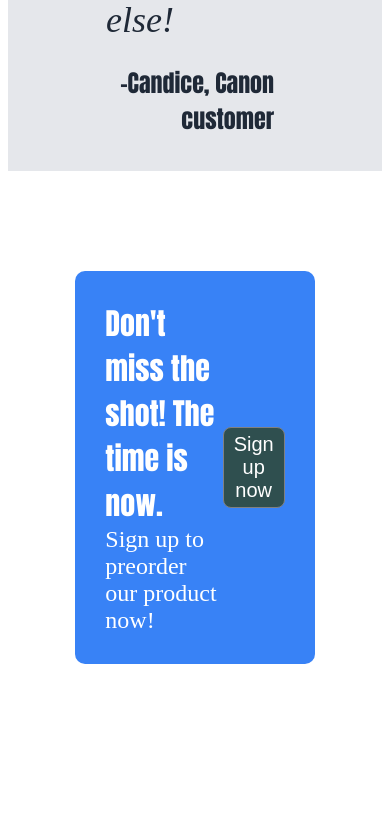
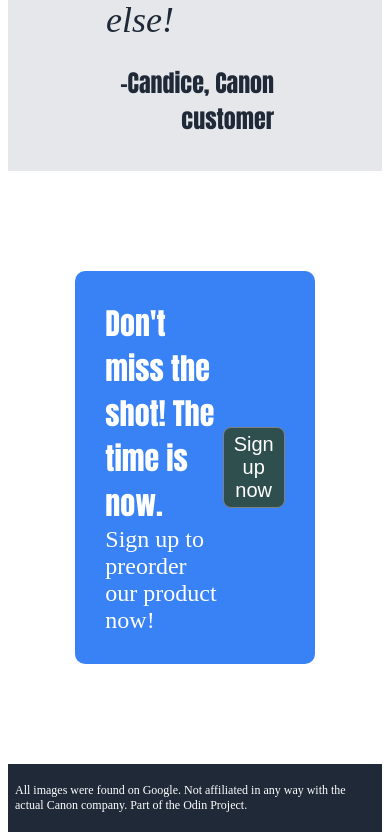
Before and after one commit to ayoung58/launch-page, a plain HTML site: page index.html in a window 390 px wide. Shown: the part 3196-4036 px from the top of the page. Before the commit the page ends 3984 px from the top, so only its background shows below. Drawn offline with Linux system fonts and the light colour scheme.

Commit message:
Add code for footer section (HTML and CSS)
Made the section using flexbox
in case other elements are added later on,
and for easier responsive programming.

```diff
--- a/index.html
+++ b/index.html
@@ -63,7 +63,7 @@
         <button class="signup-button" id="now">Sign up now</button>
     </div>
     <footer>
-        <p></p>
+        <p>All images were found on Google. Not affiliated in any way with the actual Canon company. Part of the Odin Project.</p>
     </footer>
 </body>
 </html>
--- a/styles.css
+++ b/styles.css
@@ -174,3 +174,14 @@ h2 {
     justify-content: center;
     color: white;
 }
+
+/* Footer section */
+
+footer {
+    display: flex;
+    background-color: #1F2937;
+    font-size: 12px;
+    padding: 7px;
+    color: white;
+    justify-content: center;
+}
```
